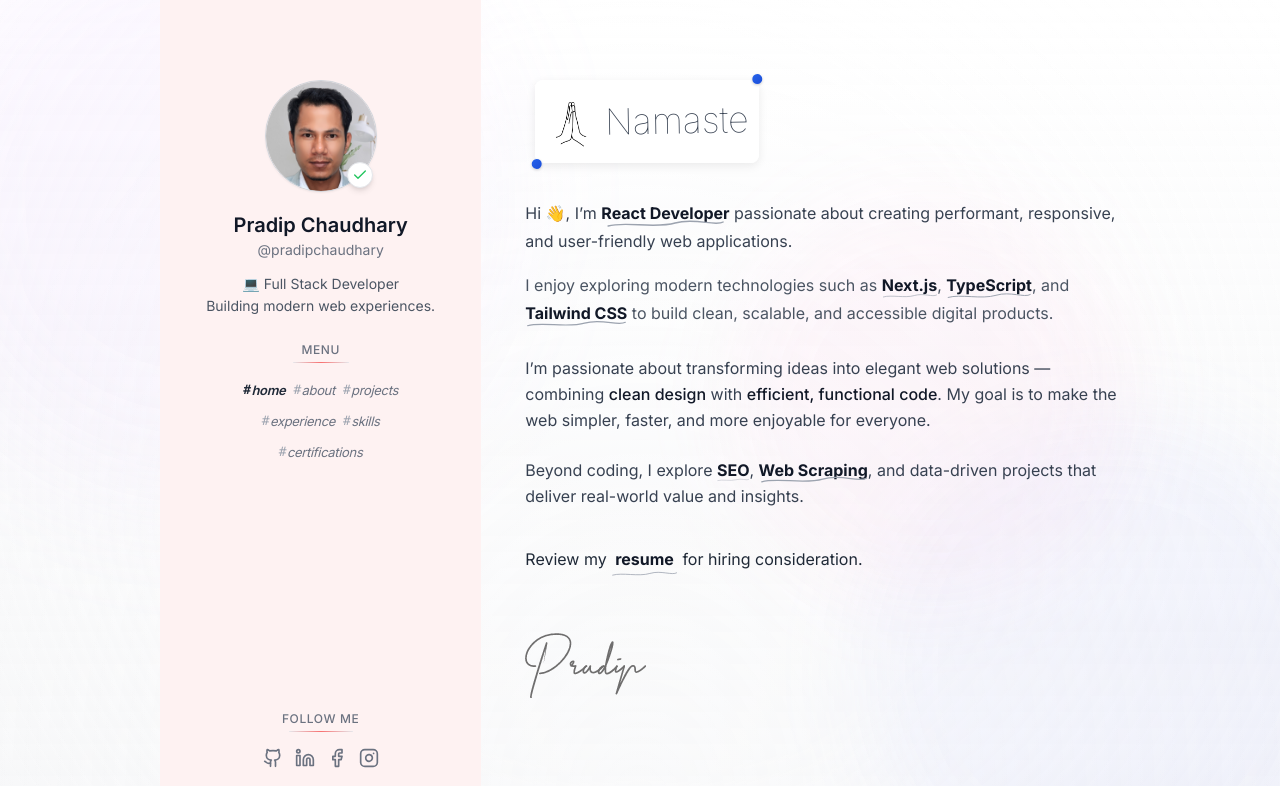
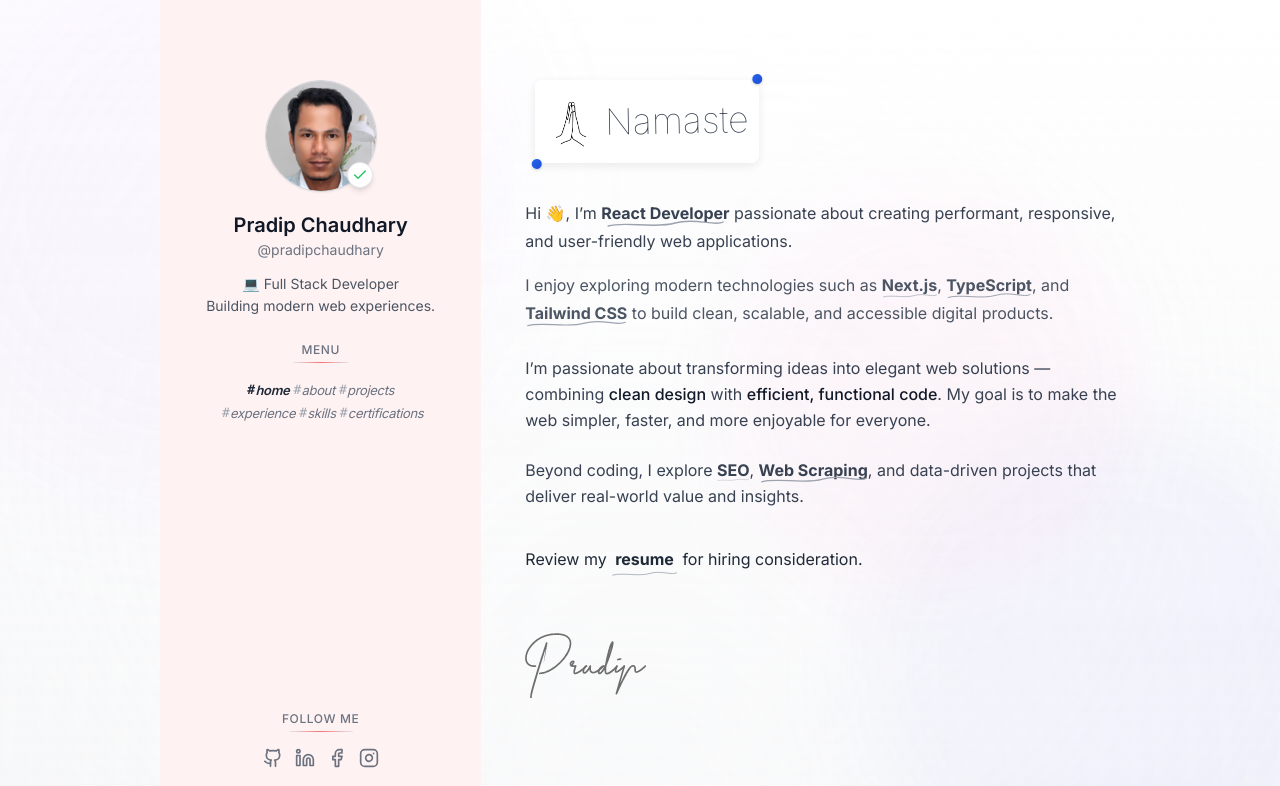
Before and after one commit to pradipchaudhary/portfolio.v3, a Next.js app: page / in a window 1280 px wide. Shown: the top 786 px of the page. Built offline with nearby package versions, Linux system fonts and the light colour scheme.

Commit message:
update UI

```diff
--- a/components/layout/sidebar/Sidebar.tsx
+++ b/components/layout/sidebar/Sidebar.tsx
@@ -68,14 +68,14 @@ const Sidebar = () => {
             <div className="absolute bottom-0 left-1/2 -translate-x-1/2 w-14 h-[1px] bg-gradient-to-r from-gray-200 via-red-400 to-gray-200 rounded-full"></div>
           </div>
 
-          <div className="flex flex-wrap justify-center gap-2">
+          <div className="flex flex-wrap justify-center">
             {navItems.map((item, i) => {
               const active = isActive(item.id);
               return (
                 <Link
                   key={i}
                   href={item.href}
-                  className={`group inline-flex items-center text-[13px] transition-colors duration-200 ${active ? "text-gray-900 font-semibold" : "text-gray-500 hover:text-gray-900"
+                  className={`group inline-flex items-center text-[13px] transition-colors duration-200 ${active ? "text-gray-900 font-semibold" : "text-gray-500 hover:text-gray-900 pl-1"
                     }`}
                 >
                   <span
--- a/components/sections/about/About.tsx
+++ b/components/sections/about/About.tsx
@@ -27,7 +27,7 @@ const About = () => {
             href="https://react.dev/"
             target="_blank"
             rel="noopener noreferrer"
-            className="relative inline-block font-bold text-gray-900 transition-all duration-300"
+            className="relative inline-block font-bold hover:text-gray-900 transition-all duration-300"
           >
             React Developer
             {/* Elegant thin underline */}
@@ -54,7 +54,7 @@ const About = () => {
             href="https://nextjs.org/"
             target="_blank"
             rel="noopener noreferrer"
-            className="relative inline-block font-bold text-gray-900 transition-all duration-300"
+            className="relative inline-block font-bold hover:text-gray-900 transition-all duration-300"
           >
             Next.js
             <svg
@@ -76,7 +76,7 @@ const About = () => {
             href="https://www.typescriptlang.org/"
             target="_blank"
             rel="noopener noreferrer"
-            className="relative inline-block font-bold text-gray-900 transition-all duration-300"
+            className="relative inline-block font-bold hover:text-gray-900 transition-all duration-300"
           >
             TypeScript
             <svg
@@ -98,7 +98,7 @@ const About = () => {
             href="https://tailwindcss.com/"
             target="_blank"
             rel="noopener noreferrer"
-            className="relative inline-block font-bold text-gray-900 transition-all duration-300"
+            className="relative inline-block font-bold hover:text-gray-900 transition-all duration-300"
           >
             Tailwind CSS
             <svg
@@ -135,7 +135,7 @@ const About = () => {
             href="https://moz.com/beginners-guide-to-seo"
             target="_blank"
             rel="noopener noreferrer"
-            className="relative inline-block font-bold text-gray-900 transition-all duration-300"
+            className="relative inline-block font-bold hover:text-gray-900 transition-all duration-300"
           >
             SEO
             <svg
@@ -157,7 +157,7 @@ const About = () => {
             href="https://scrapy.org/"
             target="_blank"
             rel="noopener noreferrer"
-            className="relative inline-block font-bold text-gray-900 transition-all duration-300"
+            className="relative inline-block font-bold hover:text-gray-900 transition-all duration-300"
           >
             Web Scraping
             <svg
--- a/components/ui/ResumeDownload.tsx
+++ b/components/ui/ResumeDownload.tsx
@@ -9,7 +9,7 @@ const ResumeDownload = () => {
           href="/resume/Pradip-Chaudhary-Resume.pdf"
           target="_blank"
           rel="noopener noreferrer"
-          className="relative inline-block font-bold text-gray-900 transition-all duration-300 p-1"
+          className="relative inline-block font-bold hover:text-gray-900 transition-all duration-300 p-1"
         >
           resume
           {/* Decorative underline */}
```
